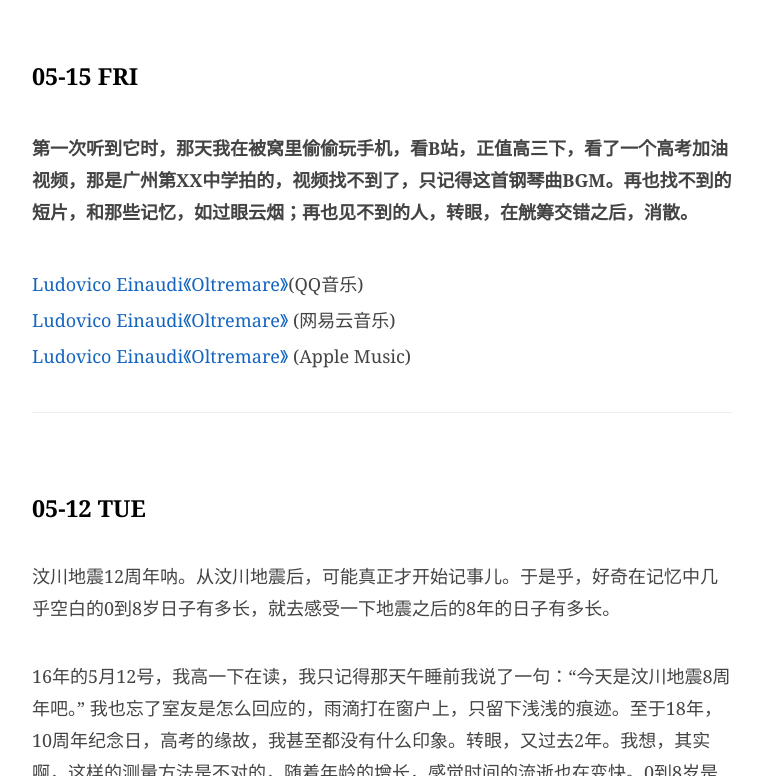
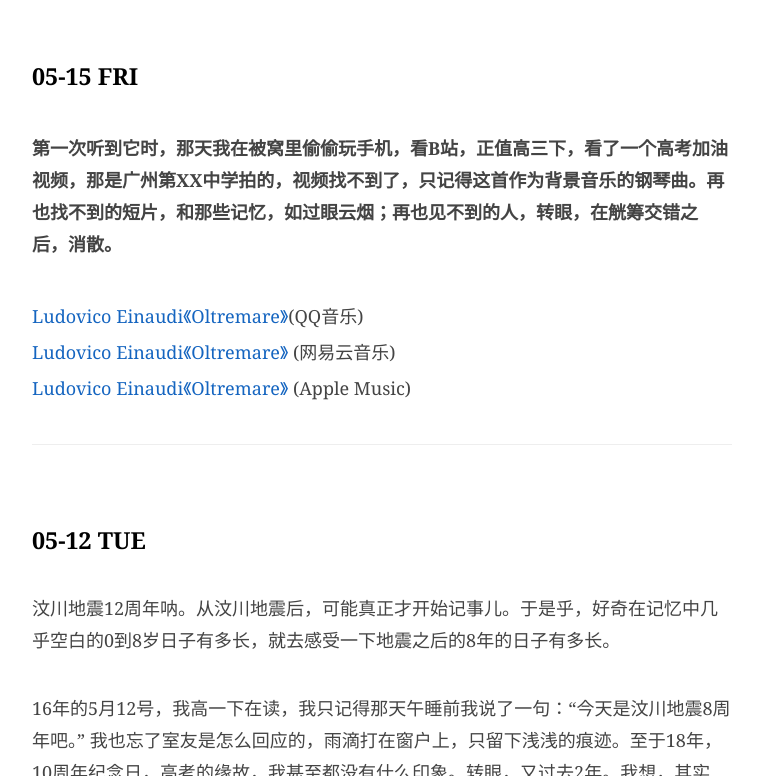
Before and after one commit to JaydenYL/JaydenYL.github.io, a Jekyll site: the page built from _posts/2020-04-26-日记.md, in a window 1280 px wide and 900 px high, scrolled down 1553 px, cut to the strip 124-900 px from the top of the window. Shown: the whole strip, without its empty margins (258-1021 px from the left). Built offline with Jekyll 4.4.1, drawn with Linux system fonts in a browser that asks for light colours; comment, search, counter and statistics services are not loaded.

Commit message:
Update 2020-04-26-日记.md

```diff
--- a/_posts/2020-04-26-日记.md
+++ b/_posts/2020-04-26-日记.md
@@ -53,7 +53,7 @@ catalog: true
 
 <br>
 
-**第一次听到它时，那天我在被窝里偷偷玩手机，看B站，正值高三下，看了一个高考加油视频，那是广州第XX中学拍的，视频找不到了，只记得这首钢琴曲BGM。再也找不到的短片，和那些记忆，如过眼云烟；再也见不到的人，转眼，在觥筹交错之后，消散。**
+**第一次听到它时，那天我在被窝里偷偷玩手机，看B站，正值高三下，看了一个高考加油视频，那是广州第XX中学拍的，视频找不到了，只记得这首作为背景音乐的钢琴曲。再也找不到的短片，和那些记忆，如过眼云烟；再也见不到的人，转眼，在觥筹交错之后，消散。**
 
 <br>
 
```
